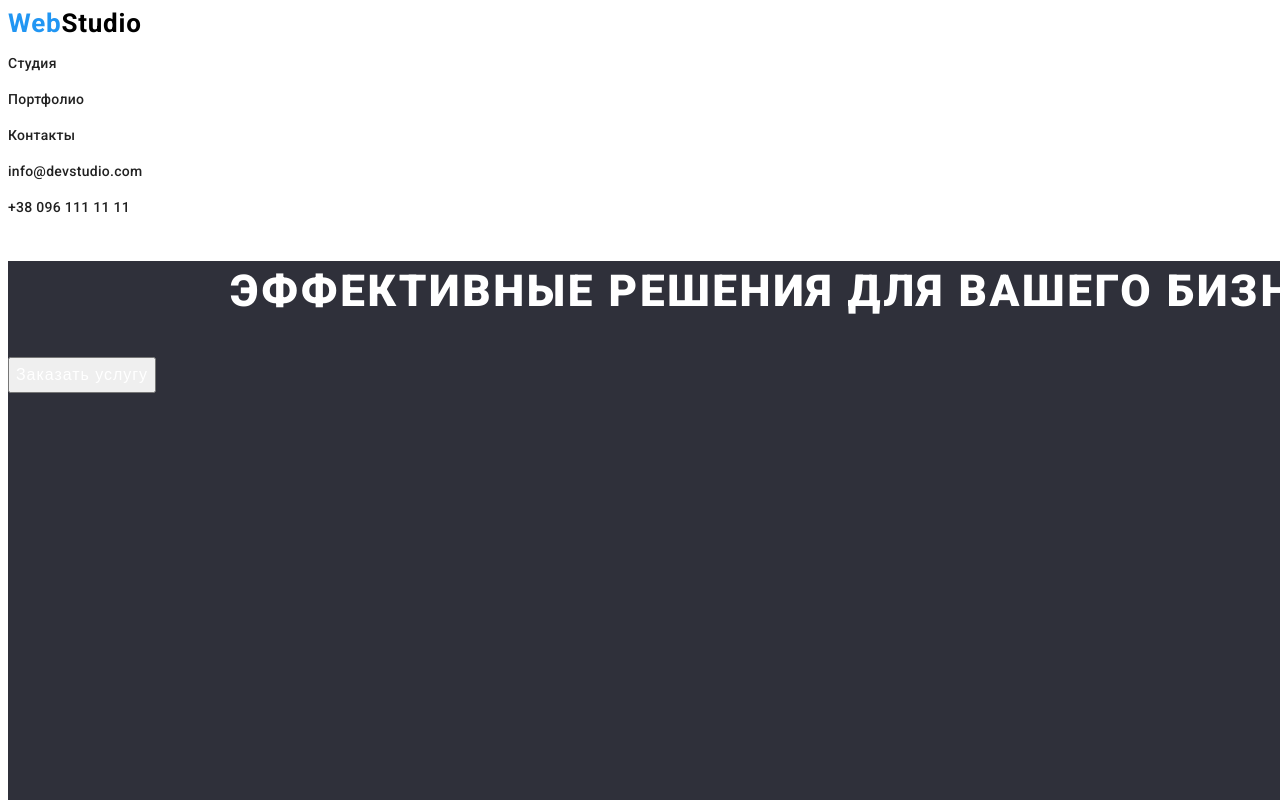
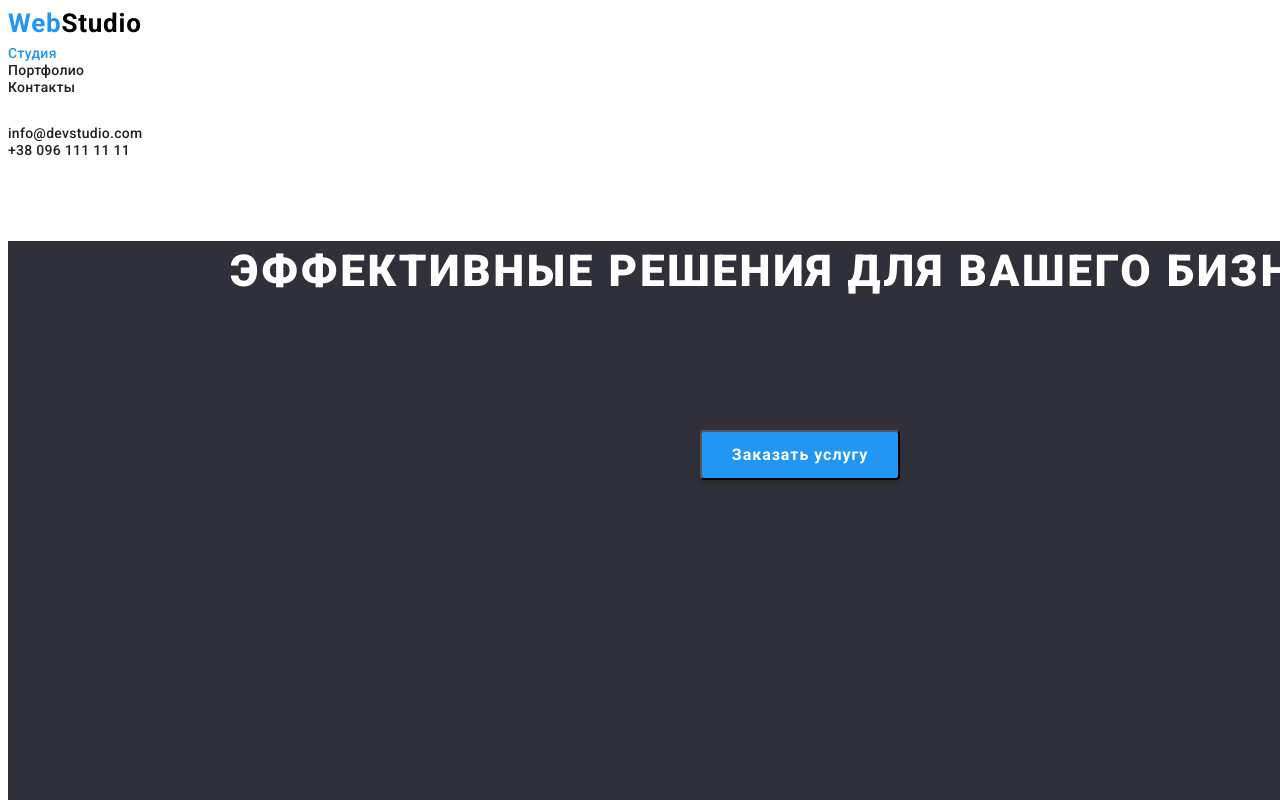
Before and after one commit to zarema1985/goit-markup-hw-02, a plain HTML site: page index.html in a window 1280 px wide. Shown: the top 800 px of the page. Drawn offline with Linux system fonts and the light colour scheme.

Commit message:
second task

```diff
--- a/css/styles.css
+++ b/css/styles.css
@@ -16,6 +16,19 @@ a {
 
 a:hover {
     color: #2196F3;
+}
+
+.word-studio {
+    color: #2196F3;
+}
+
+.word-portfolio {
+    color: #2196F3;
+}
+
+.word-all{
+    background: #2196F3;
+    color: #FFFFFF;
 }
 
 ul {
@@ -52,18 +65,28 @@ img {
     background-color: #2F303A;
 }
 
-.button {
-    /*font-family: Roboto;
+.main-button {
+    position: absolute;
+    width: 200px;
+    height: 50px;
+    left: 700px;
+    top: 430px;
+    background: #2196F3;
+    box-shadow: 0px 4px 4px rgba(0, 0, 0, 0.15);
+    border-radius: 4px;
+    font-family: Roboto;
     font-style: normal;
-    font-weight: bold;*/
+    font-weight: bold;
     font-size: 16px;
     line-height: 30px;
-    display: flex;
+    /* identical to box height, or 187% */
     align-items: center;
     text-align: center;
     letter-spacing: 0.06em;
     color: #FFFFFF;
 }
+
+
 
 h1 {
     /*font-family: Roboto;
@@ -188,7 +211,8 @@ h2 {
 }
 
 .button-portfolio:hover {
-    color: #2196F3;
+    background: #2196F3;
+    color: #FFFFFF;
 }
 
 .images-portfolio {
@@ -236,3 +260,8 @@ h2 {
     letter-spacing: 0.03em;
     color: white;
 }
+
+.head-line-height {
+    line-height: 15px;
+    height: 80px;
+}
--- a/index.html
+++ b/index.html
@@ -15,13 +15,13 @@
   <header class="page-header">
     <nav>
       <a href="/"><span class="logo-word">Web</span><span class="black-logo-word">Studio</span></a>
-      <ul>
-        <li><a href="/" class="nav-link">Студия</a></li>
-        <li><a href="/"class="nav-link">Портфолио</a></li>
+      <ul class="head-line-height">
+        <li><a href="/" class="nav-link word-studio">Студия</a></li>
+        <li><a href="./portfolio.html"class="nav-link">Портфолио</a></li>
         <li><a href="/"class="nav-link">Контакты</a></li>
       </ul>
     </nav>
-      <ul>
+      <ul class="head-line-height">
         <li><a href="mailto: info@devstudio.com" class="nav-link">info@devstudio.com</a></li>
         <li><a href="tel: +38 096 111 11 11" class="nav-link">+38 096 111 11 11</a></li>
       </ul>
@@ -29,7 +29,7 @@
   <main>
     <section class="main-slider">
       <h1>эффективные решения для вашего бизнеса</h1>
-      <button type="button" class="button">Заказать услугу</button>
+      <button type="button" class="main-button">Заказать услугу</button>
     </section>
     <section class="main-list section">
       <ul>
```
Also changed, not shown: portfolio.html (+5 -5 lines).
